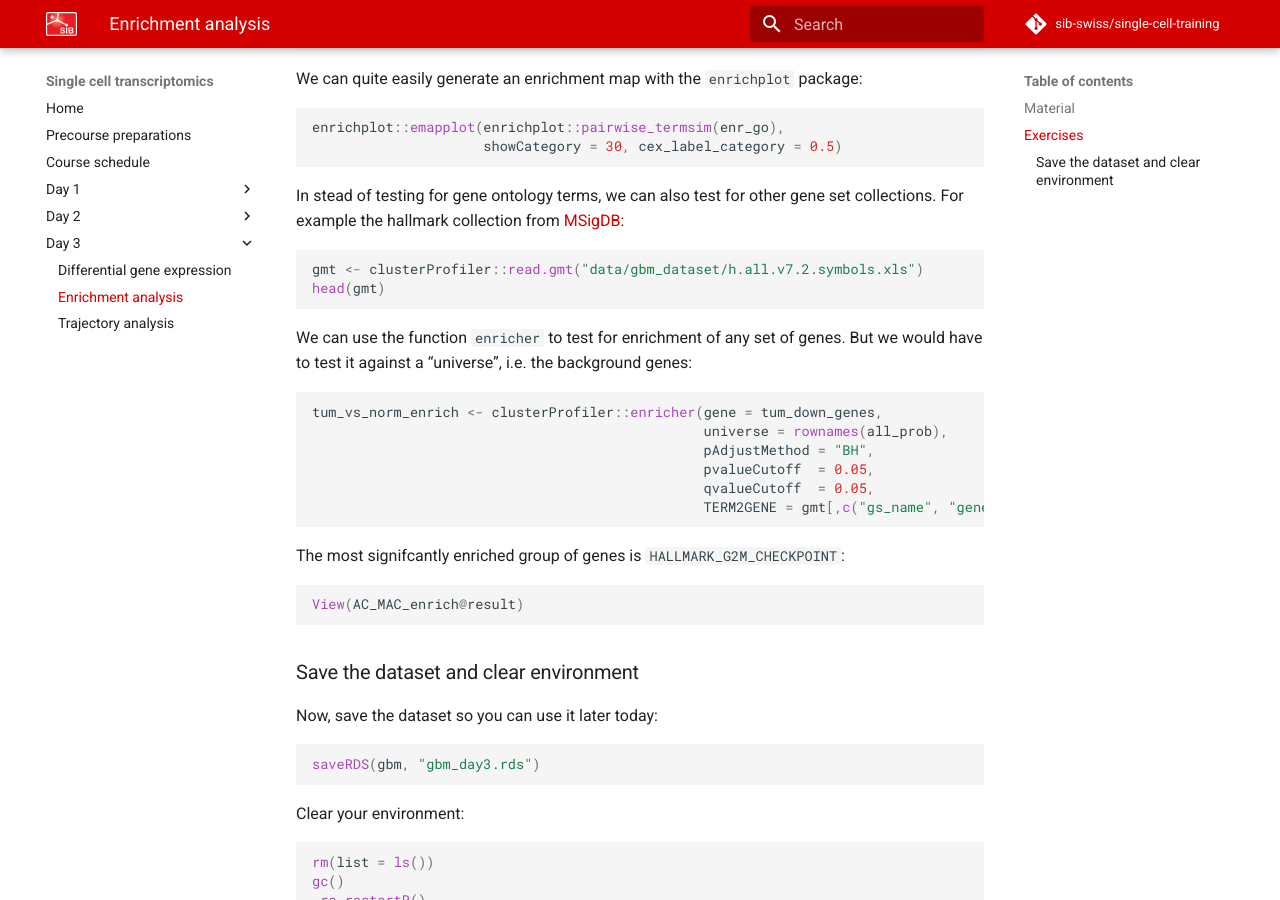
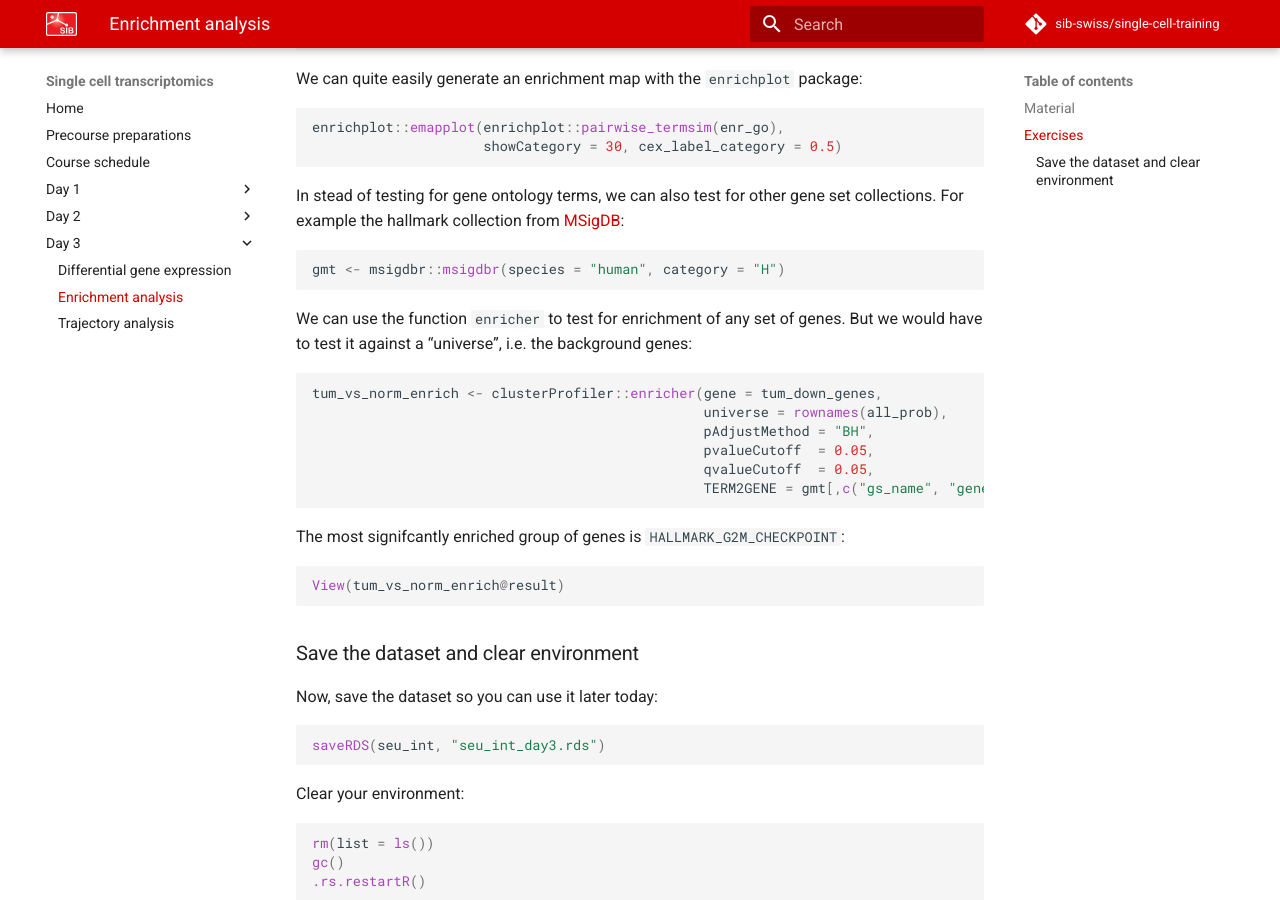
Before and after one commit to sib-swiss/single-cell-training, an MkDocs documentation site: the page built from docs/day3/enrichment_analysis.md, in a window 1280 px wide and 900 px high, scrolled down 1417 px. Built offline with MkDocs 1.6.1 and Material for MkDocs 9.7.7, drawn with Linux system fonts in a browser that asks for light colours; comment, search, counter and statistics services are not loaded; the version menu is left out.

Commit message:
minor adjustments for code

````diff
--- a/docs/day3/enrichment_analysis.md
+++ b/docs/day3/enrichment_analysis.md
@@ -75,8 +75,7 @@ enrichplot::emapplot(enrichplot::pairwise_termsim(enr_go),
 In stead of testing for gene ontology terms, we can also test for other gene set collections. For example the hallmark collection from [MSigDB](http://www.gsea-msigdb.org/gsea/msigdb/index.jsp):
 
 ```R
-gmt <- clusterProfiler::read.gmt("data/gbm_dataset/h.all.v7.2.symbols.xls")
-head(gmt)
+gmt <- msigdbr::msigdbr(species = "human", category = "H")
 ```
 
 We can use the function `enricher` to test for enrichment of any set of genes. But we would have to test it against a "universe", i.e. the background genes:
@@ -93,7 +92,7 @@ tum_vs_norm_enrich <- clusterProfiler::enricher(gene = tum_down_genes,
 The most signifcantly enriched group of genes is `HALLMARK_G2M_CHECKPOINT`:
 
 ```R
-View(AC_MAC_enrich@result)
+View(tum_vs_norm_enrich@result)
 ```
 
 ### Save the dataset and clear environment
@@ -101,7 +100,7 @@ View(AC_MAC_enrich@result)
 Now, save the dataset so you can use it later today:
 
 ```R
-saveRDS(gbm, "gbm_day3.rds")
+saveRDS(seu_int, "seu_int_day3.rds")
 ```
 
 Clear your environment:
````
Also changed, not shown: docs/day1/introduction_scrnaseq.md (+2 -2 lines), 2 other files.
